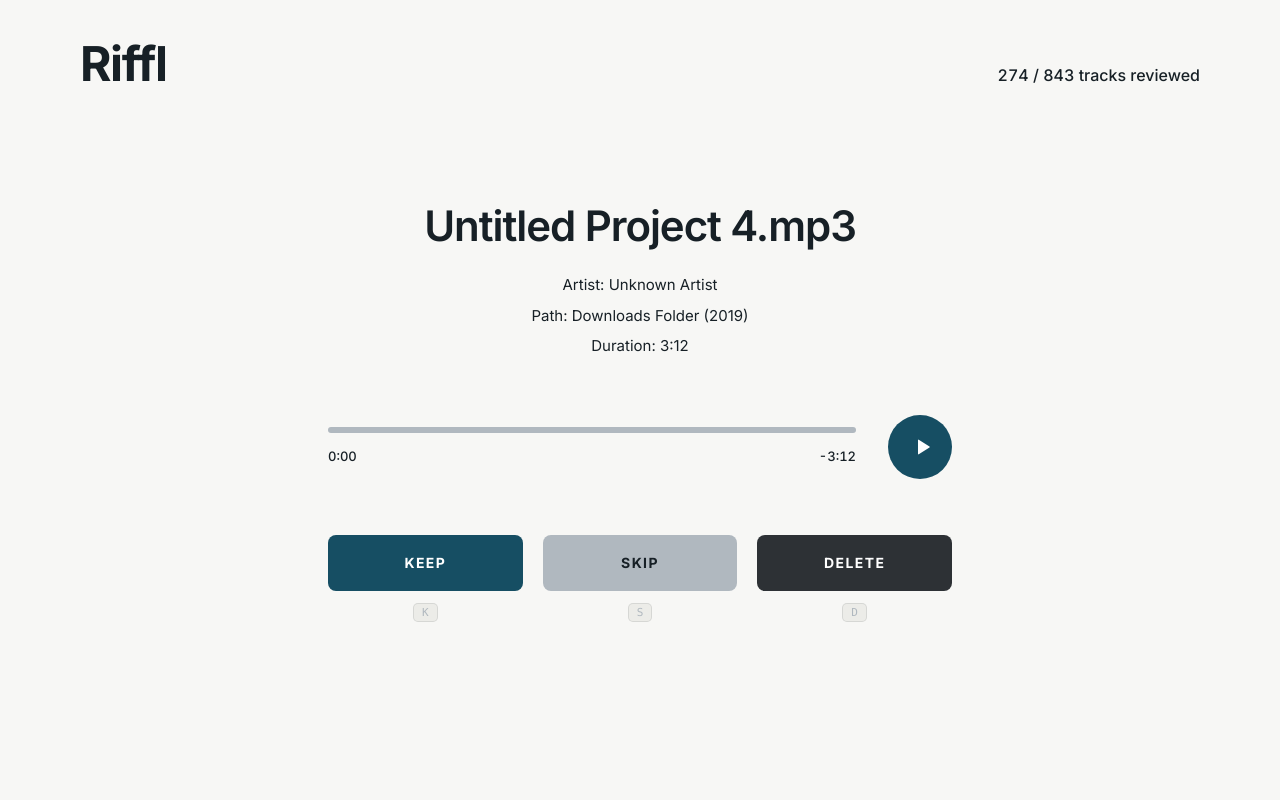
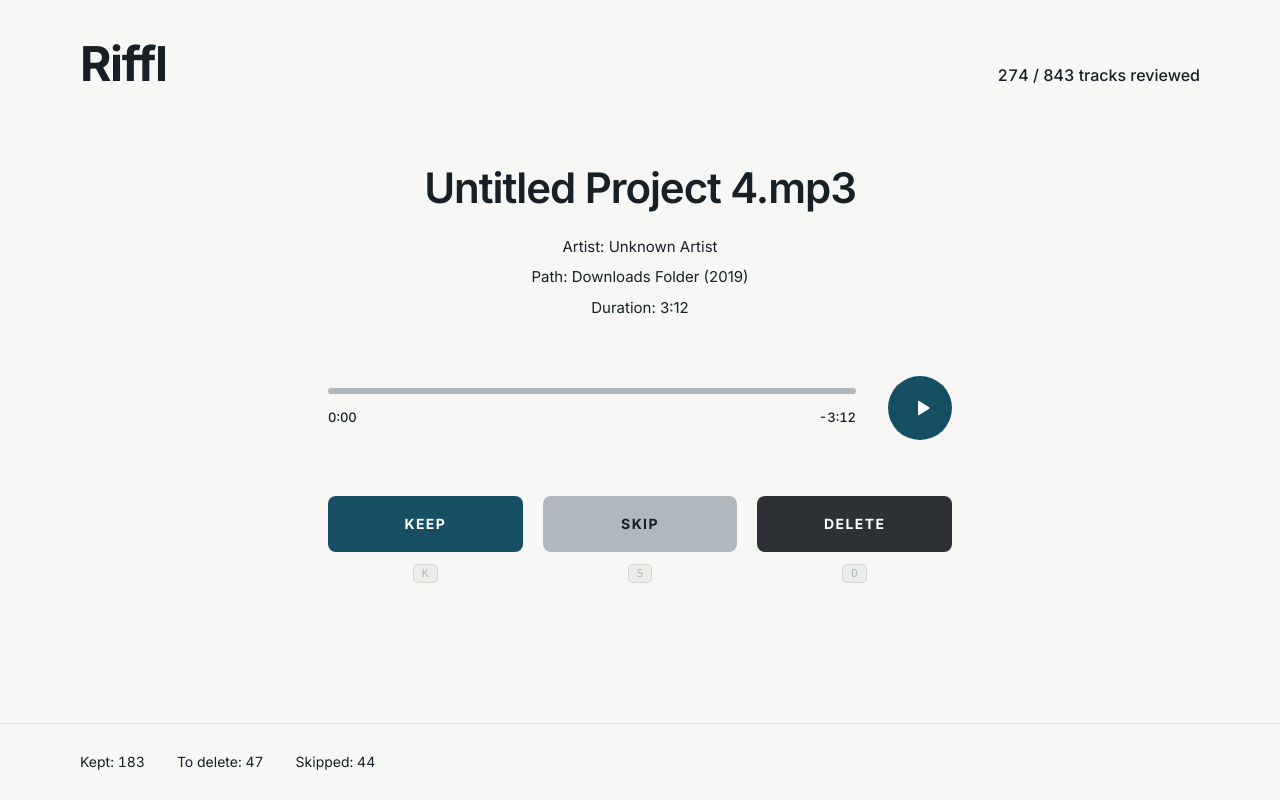
Before and after one commit to ItokianaRAKT/riffl-frontend, a React (Vite) app: page / in a window 1280 px wide. Built offline with nearby package versions, Linux system fonts and the light colour scheme.

Commit message:
feat: add bottom library status bar

```diff
--- a/src/App.tsx
+++ b/src/App.tsx
@@ -3,6 +3,7 @@ import DecisionControls from "./components/DecisionControls";
 import Header from "./components/Header";
 import TrackInfo from "./components/TrackInfo";
 import AudioPlayer from "./components/AudioPlayer";
+import LibraryStats from "./components/LibraryStats";
 import { usePlayback } from "./hooks/usePlayback";
 import { useReviewSession } from "./hooks/useReviewSession";
 import { useReviewShortcuts } from "./hooks/useReviewShortcuts";
@@ -49,6 +50,7 @@ export default function App() {
           <p className="text-sm font-medium text-muted">Library reviewed</p>
         )}
       </main>
+      <LibraryStats summary={summary} />
     </div>
   );
 }
--- /dev/null
+++ b/src/components/LibraryStats.tsx
@@ -0,0 +1,17 @@
+import type { LibrarySummary } from "../types";
+
+interface LibraryStatsProps {
+  summary: LibrarySummary;
+}
+
+export default function LibraryStats({ summary }: LibraryStatsProps) {
+  return (
+    <footer className="border-t border-[#172026]/10 px-8 py-7 sm:px-12 lg:px-20">
+      <div className="flex items-center gap-8 text-sm text-ink">
+        <span className="tabular-nums">Kept: {summary.kept}</span>
+        <span className="tabular-nums">To delete: {summary.toDelete}</span>
+        <span className="tabular-nums">Skipped: {summary.skipped}</span>
+      </div>
+    </footer>
+  );
+}
```
